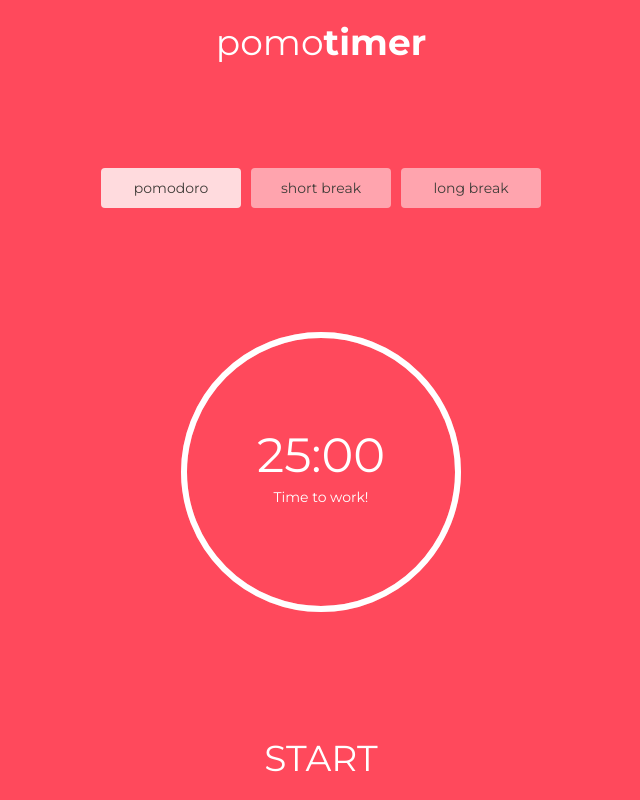
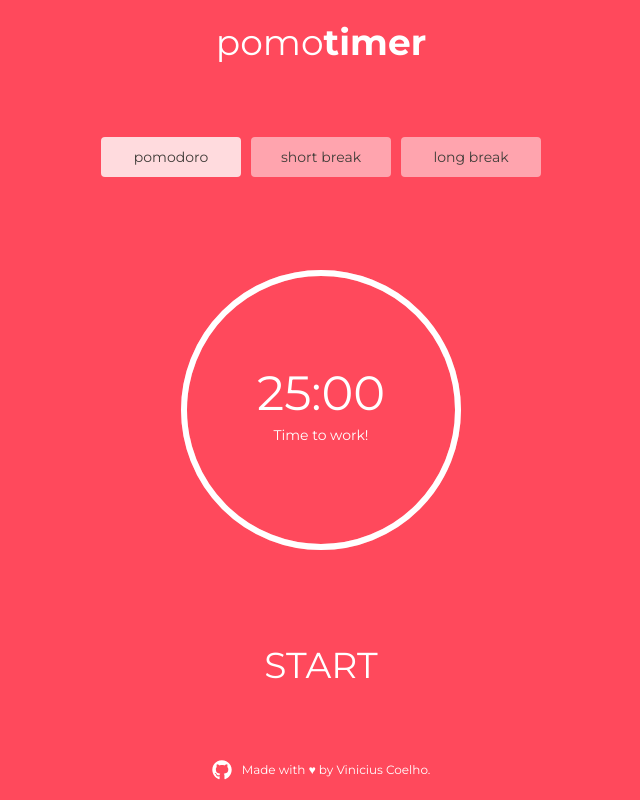
Before and after one commit to vini-coelho/pomo-timer, a React (Create React App) app: page / in a window 1280 px wide. Shown: the whole page, without its empty margins (319-959 px from the left). Built offline with nearby package versions, Linux system fonts and the light colour scheme.

Commit message:
feat: adds custom footer to main page

```diff
--- a/package.json
+++ b/package.json
@@ -12,6 +12,7 @@
     "@types/react-dom": "^17.0.0",
     "react": "^17.0.1",
     "react-dom": "^17.0.1",
+    "react-icons": "^4.2.0",
     "react-scripts": "4.0.2",
     "styled-components": "^5.2.1",
     "typescript": "^4.1.2",
--- a/src/pages/PomoTimer/index.tsx
+++ b/src/pages/PomoTimer/index.tsx
@@ -1,11 +1,20 @@
-import React, { useEffect, useState, useMemo, useRef } from 'react';
+import React, { useEffect, useState, useRef } from 'react';
+
+import { FaGithub } from 'react-icons/fa';
 
 import ProgressBar from '../../components/ProgressBar';
 
 import PomodoroModes from '../../utils/PomodoroModes';
 import formatTimeDisplay from '../../utils/formatTimeDisplay';
 
-import { Container, Title, Button, ButtonArea, SelectButton } from './styles';
+import {
+  Container,
+  Title,
+  Button,
+  ButtonArea,
+  SelectButton,
+  Footer
+} from './styles';
 
 const PomoTimer: React.FC = () => {
   // const [progress, setProgress] = useState(100);
@@ -100,6 +109,16 @@ const PomoTimer: React.FC = () => {
           PAUSE
         </Button>
       </ButtonArea>
+      <Footer>
+        <FaGithub />
+        <a
+          href='http://github.com/vini-coelho'
+          target='_blank'
+          rel='noreferrer'
+        >
+          Made with ♥ by Vinicius Coelho.
+        </a>
+      </Footer>
     </Container>
   );
 };
--- a/src/pages/PomoTimer/styles.ts
+++ b/src/pages/PomoTimer/styles.ts
@@ -70,3 +70,25 @@ export const SelectButton = styled.button<SelectButtonProps>`
   cursor: pointer;
   transition: background 200ms ease-in-out;
 `;
+
+export const Footer = styled.footer`
+  /* padding: 0 20px; */
+  display: flex;
+  align-items: center;
+  /* position: absolute; */
+  /* bottom: 0; */
+  /* left: 0; */
+  a {
+    font-family: 'Montserrat';
+    font-size: 0.75rem;
+    color: var(--white);
+    text-decoration: none;
+    margin-left: 10px;
+  }
+
+  svg {
+    fill: var(--white);
+    height: 20px;
+    width: 20px;
+  }
+`;
```
Also changed, not shown: 1 other file (tests, documents, lock files or other folders).
